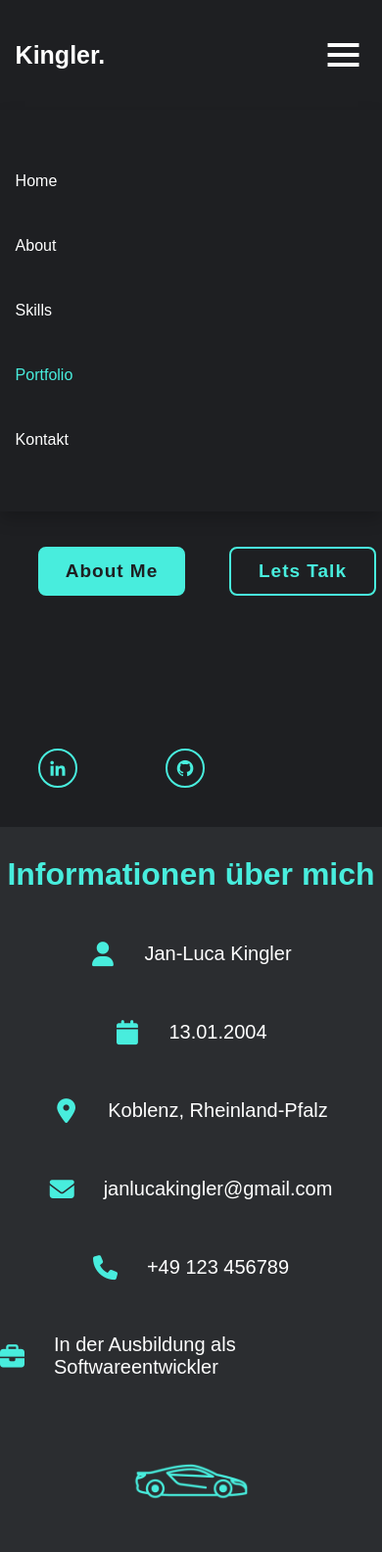
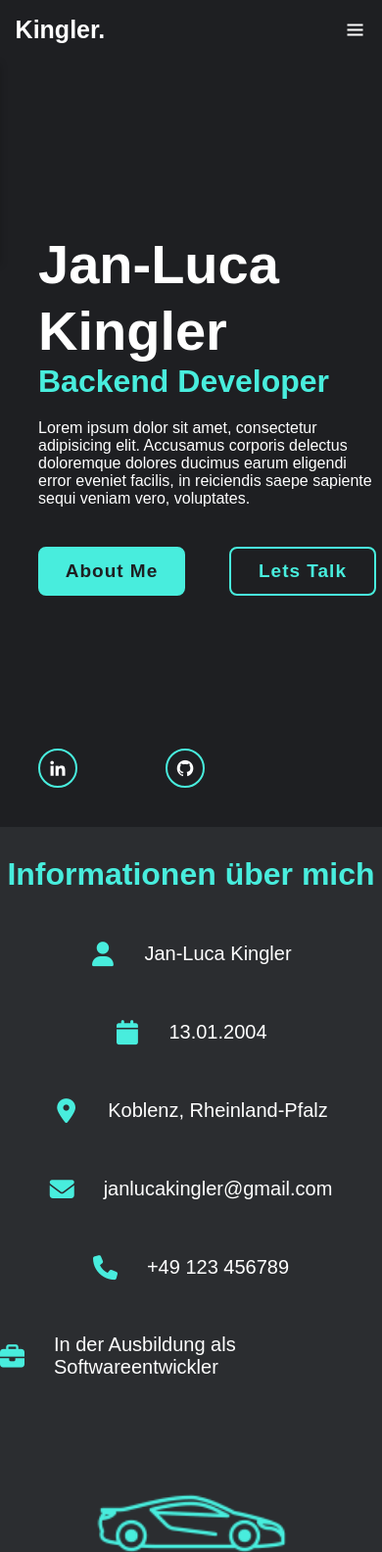
Before and after one commit to JanLucaKingler/Entwickler-Portfolio, a plain HTML site: page portfolio/index.html in a window 390 px wide. Shown: the top 1584 px of the page at 98% size. Drawn offline with nearby package versions, Linux system fonts and the light colour scheme.

Commit message:
refactoring structure

```diff
--- a/portfolio/scripts/theme/header.js
+++ b/portfolio/scripts/theme/header.js
@@ -26,4 +26,6 @@ window.onscroll = () => {
 
     let header = document.querySelector("header");
     header.classList.toggle("sticky", window.scrollY > 100);
+    menuIcon.classList.remove('bx-x');
+    navbar.classList.remove('active');
 };
--- a/portfolio/styles/general/layout.css
+++ b/portfolio/styles/general/layout.css
@@ -3,6 +3,7 @@
     padding: 0;
     box-sizing: border-box;
     scroll-behavior: smooth;
+    color: var(--textColor);
 }
 
 body {
--- a/portfolio/styles/section/about.css
+++ b/portfolio/styles/section/about.css
@@ -83,6 +83,19 @@
 }
 
 /*------------------Mobile------------------*/
+@media (max-width: 1520px) {
+    .header-text h1 span::before {
+        content: "\A";
+        white-space: pre;
+    }
+}
+
+@media (min-width: 769px) and (max-width: 1300px) {
+    .about-me {
+        font-size: 13px;
+    }
+}
+
 @media (max-width: 768px) {
     .text-image {
         flex-direction: column;
@@ -91,9 +104,7 @@
         gap: 20px;
     }
 
-    .text-image img,
-    .text-image.left img,
-    .text-image.right img {
+    .text-image img {
         order: -1;
         width: 120px;
     }
@@ -105,12 +116,12 @@
 }
 
 @media (max-width: 480px) {
-    .text-image img {
-        width: 120px;
-    }
-
     .about-me {
         font-size: 14px;
         gap: 20px;
     }
+
+    .text-image img {
+        width: 120px;
+    }
 }
--- a/portfolio/styles/section/home.css
+++ b/portfolio/styles/section/home.css
@@ -154,11 +154,17 @@ font-size: 16px;
     .navbar{
         position: absolute;
         top: 100%;
-        left: 0;
+        left: -100%;
         width: 100%;
         padding: 1rem 4%;
         background: var(--firstColor);
         box-shadow: 0 .5rem 1rem rgba(0, 0, 0, .2);
+        transition: .25s ease;
+        transition-delay: .25s;
+    }
+    .navbar.active{
+        left: 0;
+        transition-delay: 0s;
     }
 
     .navbar a{
@@ -167,3 +173,9 @@ font-size: 16px;
         margin: 3rem 0;
     }
 }
+
+@media (max-width: 520px){
+    html{
+        font-size: 50%;
+    }
+}
```
Also changed, not shown: portfolio/assets/svg/favicon.svg (renamed from portfolio/assets/favicon.svg).
